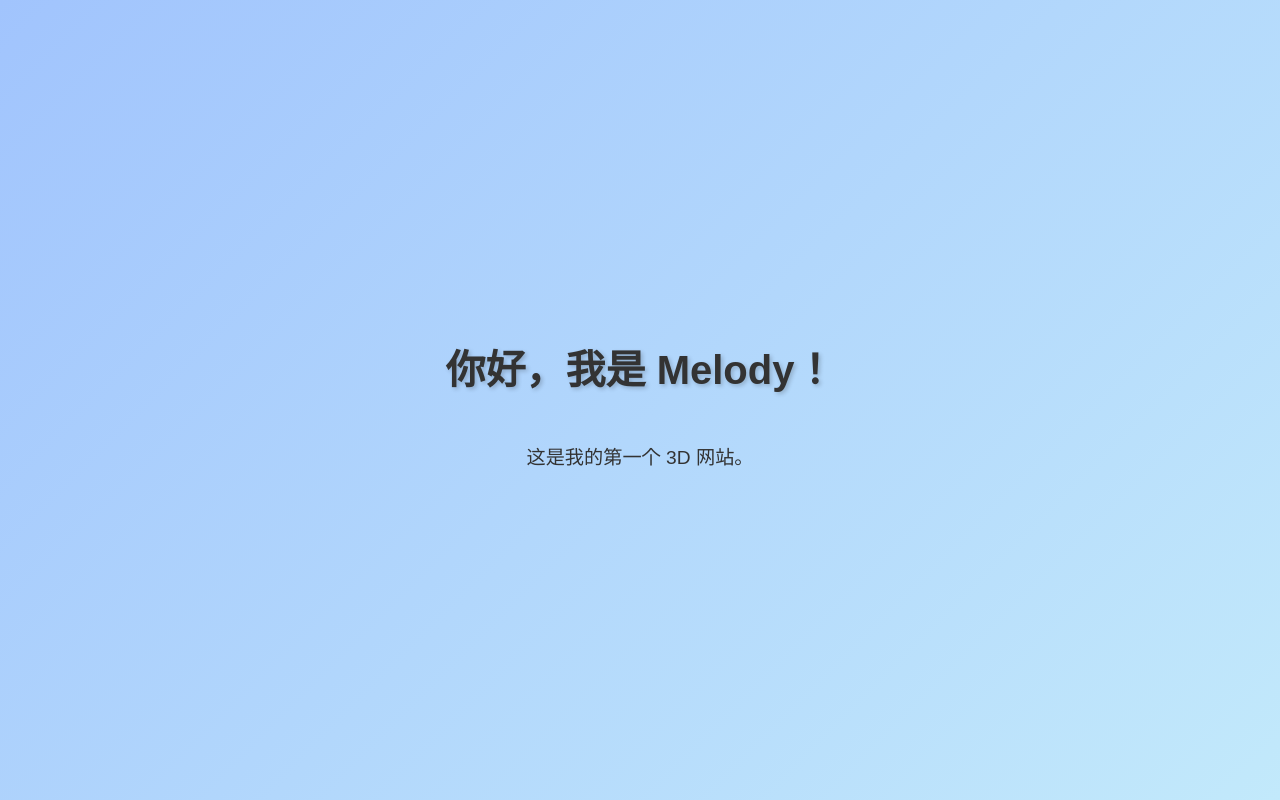
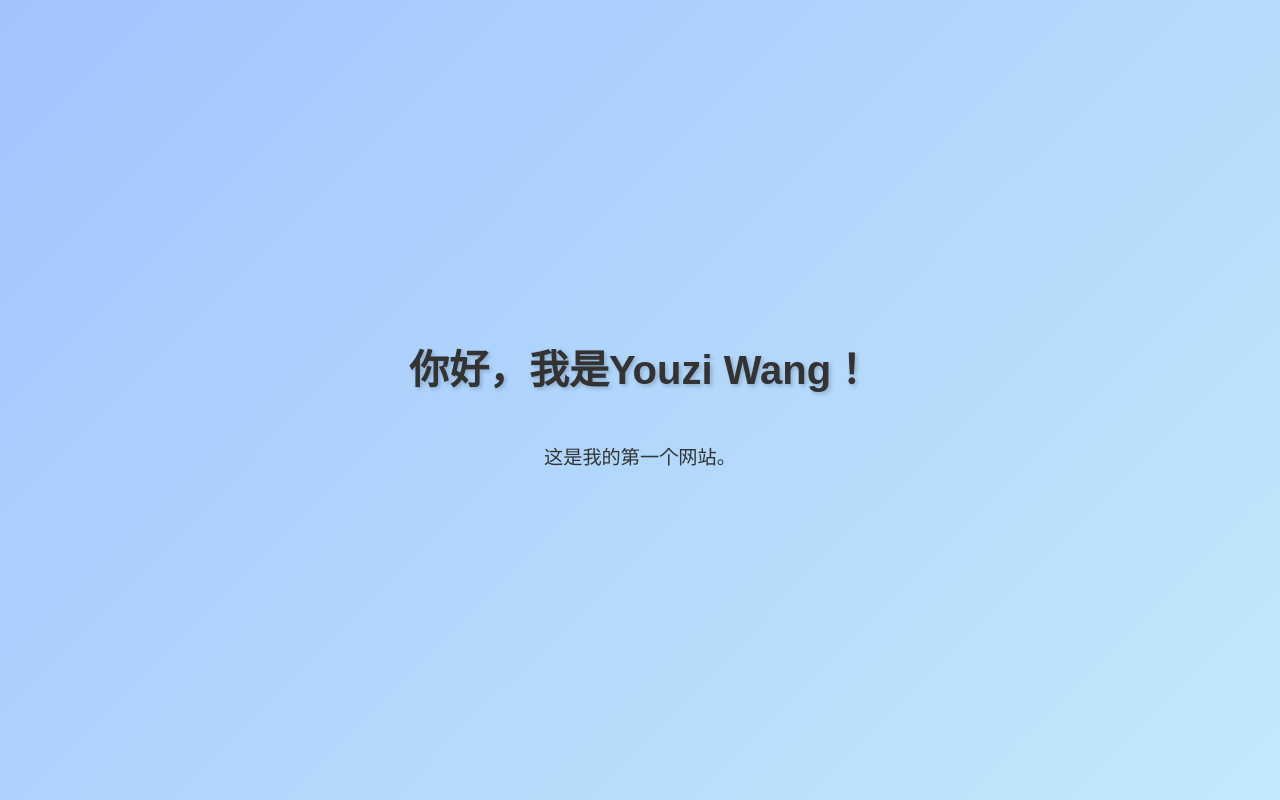
Before and after one commit to miwang/wangyouzi.org, a plain HTML site: page index.html in a window 1280 px wide. Drawn offline with Linux system fonts and the light colour scheme.

Commit message:
Update title and content in index.html

```diff
--- a/index.html
+++ b/index.html
@@ -1,7 +1,7 @@
 <!DOCTYPE html>
 <html>
   <head>
-    <title>Melody 的探索空间</title>
+    <title>柚子的探索空间</title>
     <script src="https://aframe.io/releases/1.4.0/aframe.min.js"></script>
     <style>
       body { margin: 0; }
@@ -21,8 +21,8 @@
   </head>
   <body>
     <div id="landing-page">
-      <h1>你好，我是 Melody！</h1>
-      <p>这是我的第一个 3D 网站。</p>
+      <h1>你好，我是Youzi Wang！</h1>
+      <p>这是我的第一个网站。</p>
     </div>
 
     <a-scene embedded style="height: 100vh; width: 100vw;">
```
